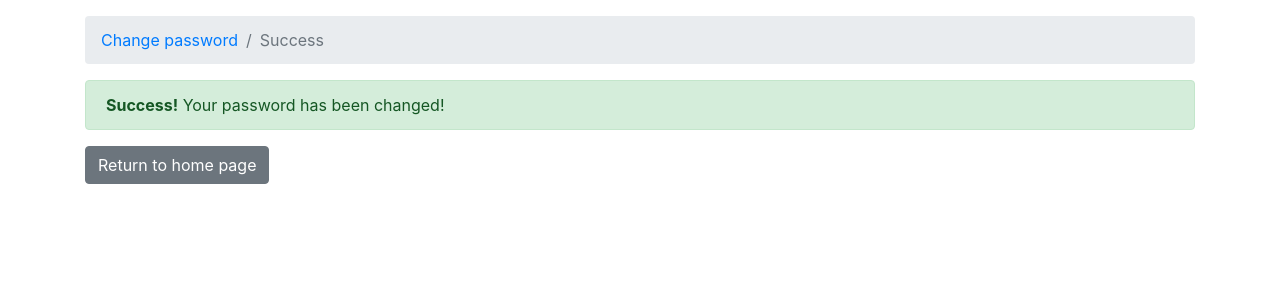
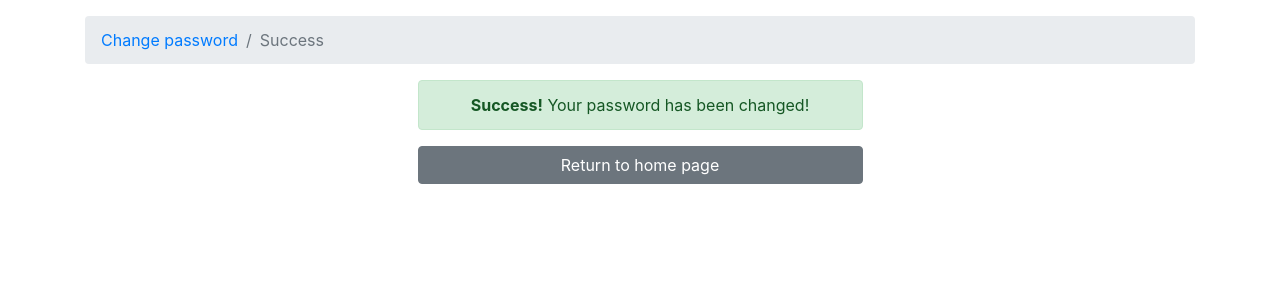
Before and after one commit to kanishka-linux/reminiscence, a Django app: page /settings/password/done/ in a window 1280 px wide. Shown: the part 70-370 px from the top of the page. Run offline with Django 3.2, Linux system fonts and the light colour scheme; the visitor is signed in with stand-in values (Sample User, id 1); parts of the project's set-up code (start-up, migrations or seed data) failed here and were passed over; some libraries are stand-ins or nearby versions.

Commit message:
align password change success message to center

```diff
--- a/templates/password_change_done.html
+++ b/templates/password_change_done.html
@@ -8,8 +8,12 @@
 {% endblock %}
 
 {% block content %}
-  <div class="alert alert-success" role="alert">
+<div class="row justify-content-center">
+    <div class="col-lg-5 col-md-10 col-sm-12">
+  <div class="alert alert-success text-center" role="alert">
     <strong>Success!</strong> Your password has been changed!
   </div>
-  <a href="{% url 'home' %}" class="btn btn-secondary">Return to home page</a>
+  <a href="{% url 'home' %}" class="btn btn-secondary btn-block">Return to home page</a>
+</div>
+</div>
 {% endblock %}
```
